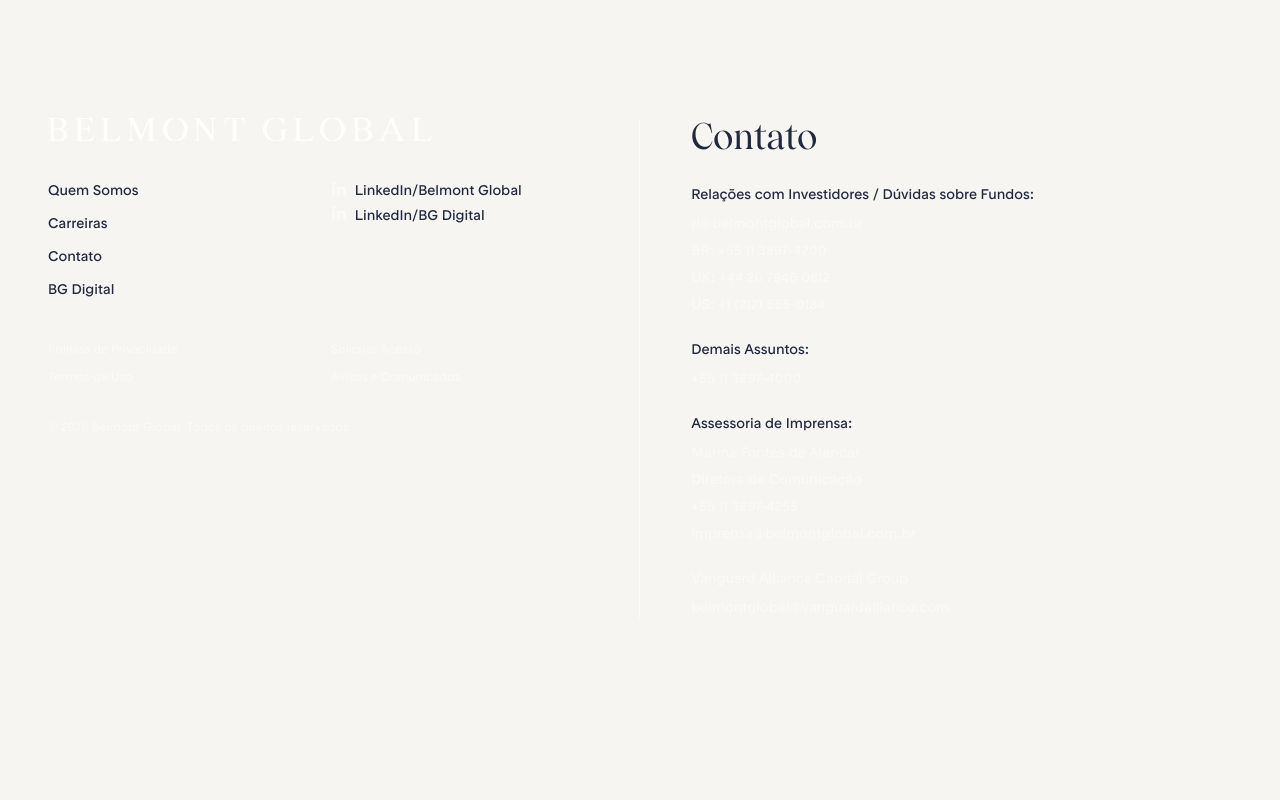
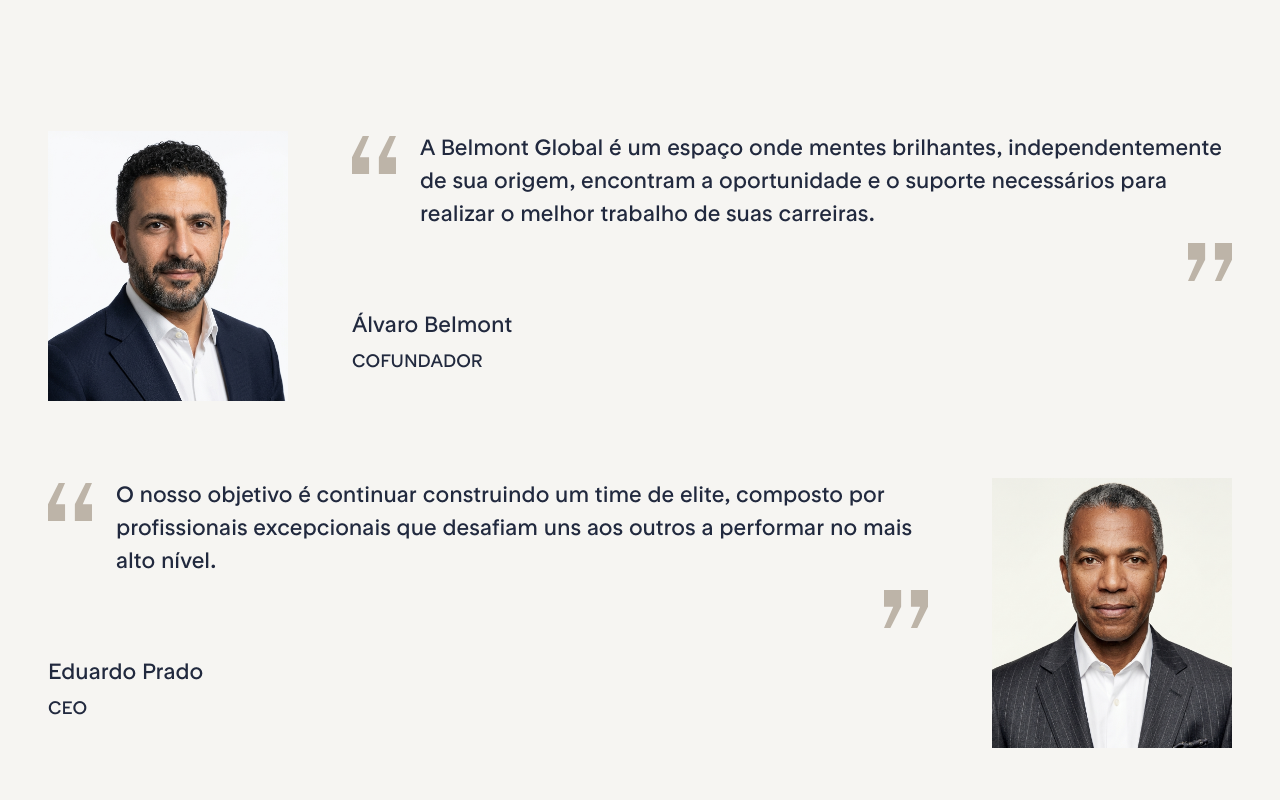
Before and after one commit to UelintonHJ/belmont-global, a Next.js app: page /careers in a window 1280 px wide. Shown: the part 2580-3380 px from the top of the page. Before the commit the page ends 3276 px from the top, so only its background shows below. Built offline with nearby package versions, Linux system fonts and the light colour scheme.

Commit message:
feat(careers): add leadership testimonials section

```diff
--- a/app/careers/page.tsx
+++ b/app/careers/page.tsx
@@ -4,6 +4,7 @@
 import { CareersIntroduction } from "./section/CareersIntroduction";
 import { CareersCollaboration } from "./section/CareersCollaboration";
 import { CareersTalentDevelopment } from "./section/CareersTalentDevelopment";
+import { CareersLeadershipTestimonials } from "./section/CareersLeadershipTestimonials";
 
 export const metadata: Metadata = {
     title: "Carreiras | Belmont Global",
@@ -18,6 +19,7 @@
             <CareersIntroduction />
             <CareersCollaboration />
             <CareersTalentDevelopment />
+            <CareersLeadershipTestimonials />
         </main>
     )
 }
--- /dev/null
+++ b/app/careers/section/CareersLeadershipTestimonials.tsx
@@ -0,0 +1,103 @@
+import Image from "next/image";
+
+import styles from "../styles/CareersLeadershipTestimonials.module.css";
+
+type TestimonialQuoteProps = {
+    quote: string;
+    name: string;
+    role: string;
+}
+
+function TestimonialQuote({
+    quote,
+    name,
+    role,
+}: TestimonialQuoteProps) {
+    return (
+        <div className={styles.quoteCard}>
+            <div className={styles.quoteOpening}>
+                <Image
+                    src="/images/quotes.svg"
+                    alt=""
+                    aria-hidden="true"
+                    width={60}
+                    height={60}
+                    className={styles.quoteMark}
+                />
+
+                <blockquote className={styles.quoteText}>
+                    {quote}
+                </blockquote>
+            </div>
+            <div className={styles.quoteClosing}>
+                <Image
+                    src="/images/quotes.svg"
+                    alt=""
+                    aria-hidden="true"
+                    width={60}
+                    height={60}
+                    className={`${styles.quoteMark} ${styles.quoteMarkClosing}`}
+                />
+            </div>
+
+            <p className={styles.quoteAuthor}>
+                {name}
+            </p>
+
+            <p className={styles.quoteRole}>
+                {role}
+            </p>
+        </div>
+    );
+}
+
+export function CareersLeadershipTestimonials() {
+    return (
+        <section
+            className={styles.section}
+            aria-label="Depoimentos da liderança da Belmont Global"
+        >
+            <div className={styles.content}>
+                <div className={styles.testimonialRow}>
+                    <figure className={styles.portraitFrame}>
+                        <Image
+                            src="/images/alvaro-belmont-img.webp"
+                            alt="Álvaro Belmont, cofundador da Belmont Global"
+                            width={943}
+                            height={1136}
+                            sizes="(max-width: 760px) 240px, 240px"
+                            className={styles.portrait}
+                        />
+                    </figure>
+
+                    <TestimonialQuote
+                        quote="A Belmont Global é um espaço onde mentes brilhantes, independentemente de sua origem, encontram a oportunidade e o suporte necessários para realizar o melhor trabalho de suas carreiras."
+                        name="Álvaro Belmont"
+                        role="Cofundador"
+                    />
+                </div>
+
+                <div
+                    className={`${styles.testimonialRow} ${styles.testimonialRowReverse}`}
+                >
+                    <figure className={styles.portraitFrame}>
+                        <Image
+                            src="/images/eduardo-prado-careers-img.webp"
+                            alt="Eduardo Prado, CEO da Belmont Global"
+                            width={1008}
+                            height={1044}
+                            sizes="240px"
+                            className={styles.portrait}
+                        />
+                    </figure>
+
+                    <TestimonialQuote
+                        quote="O nosso objetivo é continuar construindo um time de elite, composto por profissionais excepcionais que desafiam uns aos outros a performar no mais alto nível."
+                        name="Eduardo Prado"
+                        role="CEO"
+                    />
+                </div>
+            </div>
+        </section>
+    );
+}
--- /dev/null
+++ b/app/careers/styles/CareersLeadershipTestimonials.module.css
@@ -0,0 +1,191 @@
+.section {
+    box-sizing: border-box;
+    width: 100%;
+    padding: clamp(4rem, 7vw, 7rem)
+        clamp(1.25rem, 4vw, 3rem);
+
+    background-color: var(--color-white);
+    color: var(--color-navy-alt);
+}
+
+.content {
+    display: flex;
+    flex-direction: column;
+    gap: clamp(3rem, 6vw, 5rem);
+
+    width: 100%;
+    max-width: var(--container-7xl);
+    margin-inline: auto;
+}
+
+.testimonialRow {
+    display: grid;
+    grid-template-columns: minmax(0, 240px) minmax(0, 1fr);
+    align-items: center;
+    gap: clamp(2rem, 5vw, 4.5rem);
+
+    min-width: 0;
+}
+
+.testimonialRowReverse {
+    grid-template-columns: minmax(0, 1fr) minmax(0, 240px);
+}
+
+.testimonialRowReverse .portraitFrame {
+    grid-column: 2;
+    grid-row: 1;
+}
+
+.testimonialRowReverse .quoteCard {
+    grid-column: 1;
+    grid-row: 1;
+}
+
+.portraitFrame {
+    width: 100%;
+    max-width: 240px;
+    height: 270px;
+    margin: 0;
+    overflow: hidden;
+
+    background-color: var(--color-porcelain);
+}
+
+.portrait {
+    display: block;
+
+    width: 100%;
+    height: 100%;
+
+    object-fit: cover;
+    object-position: center;
+}
+
+.quoteCard {
+    min-width: 0;
+    padding-bottom: 1.5rem;
+
+    border-bottom: 1px solid var(--color-slateAlt);
+
+    font-family: var(--font-rt-rondelle), sans-serif;
+}
+
+.quoteOpening {
+    display: flex;
+    align-items: flex-start;
+    gap: clamp(1rem, 2vw, 1.5rem);
+
+    min-width: 0;
+}
+
+.quoteMark {
+    display: block;
+    flex: 0 0 60px;
+
+    width: 60px;
+    height: 60px;
+
+    object-fit: contain;
+}
+
+.quoteText {
+    flex: 1;
+    min-width: 0;
+    margin: 0;
+
+    color: var(--color-navy-alt);
+    font-family: var(--font-rt-rondelle), sans-serif;
+    font-size: 22px;
+    font-weight: 400;
+    line-height: 1.5;
+
+    overflow-wrap: break-word;
+    text-wrap: pretty;
+}
+
+.quoteClosing {
+    display: flex;
+    justify-content: flex-end;
+    align-items: center;
+
+    min-height: 60px;
+}
+
+.quoteMarkClosing {
+    transform: rotate(180deg);
+}
+
+.quoteAuthor {
+    margin: 1.25rem 0 0;
+
+    color: var(--color-night-alt);
+    font-family: var(--font-rt-rondelle), sans-serif;
+    font-size: 24px;
+    font-weight: 400;
+    line-height: 1.35;
+
+    overflow-wrap: break-word;
+}
+
+.quoteRole {
+    margin: 0.5rem 0 0;
+
+    color: var(--color-slateAlt);
+    font-family: var(--font-rt-rondelle), sans-serif;
+    font-size: 20px;
+    font-weight: 400;
+    line-height: 1.4;
+
+    text-transform: uppercase;
+}
+
+@media (max-width: 760px) {
+    .section {
+        padding-block: 4rem;
+    }
+
+    .content {
+        gap: 3rem;
+    }
+
+    .testimonialRow,
+    .eduardoRow {
+        grid-template-columns: minmax(0, 1fr);
+        gap: 1.5rem;
+    }
+
+    .testimonialRowReverse .portraitFrame,
+    .testimonialRowReverse .quoteCard {
+        grid-column: auto;
+        grid-row: auto;
+    }
+
+    .portraitFrame {
+        margin-inline: auto;
+    }
+
+    .quoteOpening {
+        gap: 1rem;
+    }
+
+    .quoteText {
+        font-size: 22px;
+        line-height: 1.5;
+    }
+}
+
+@media screen {
+    .quoteMark {
+        flex-basis: 44px;
+        width: 44px;
+        height: 44px;
+    }
+
+    .quoteAuthor {
+        font-size: 22px;
+    }
+
+    .quoteRole {
+        font-size: 18px;
+    }
+}
```
Also changed, not shown: public/images/alvaro-belmont-img.webp (added), public/images/eduardo-prado-careers-img.webp (added).
